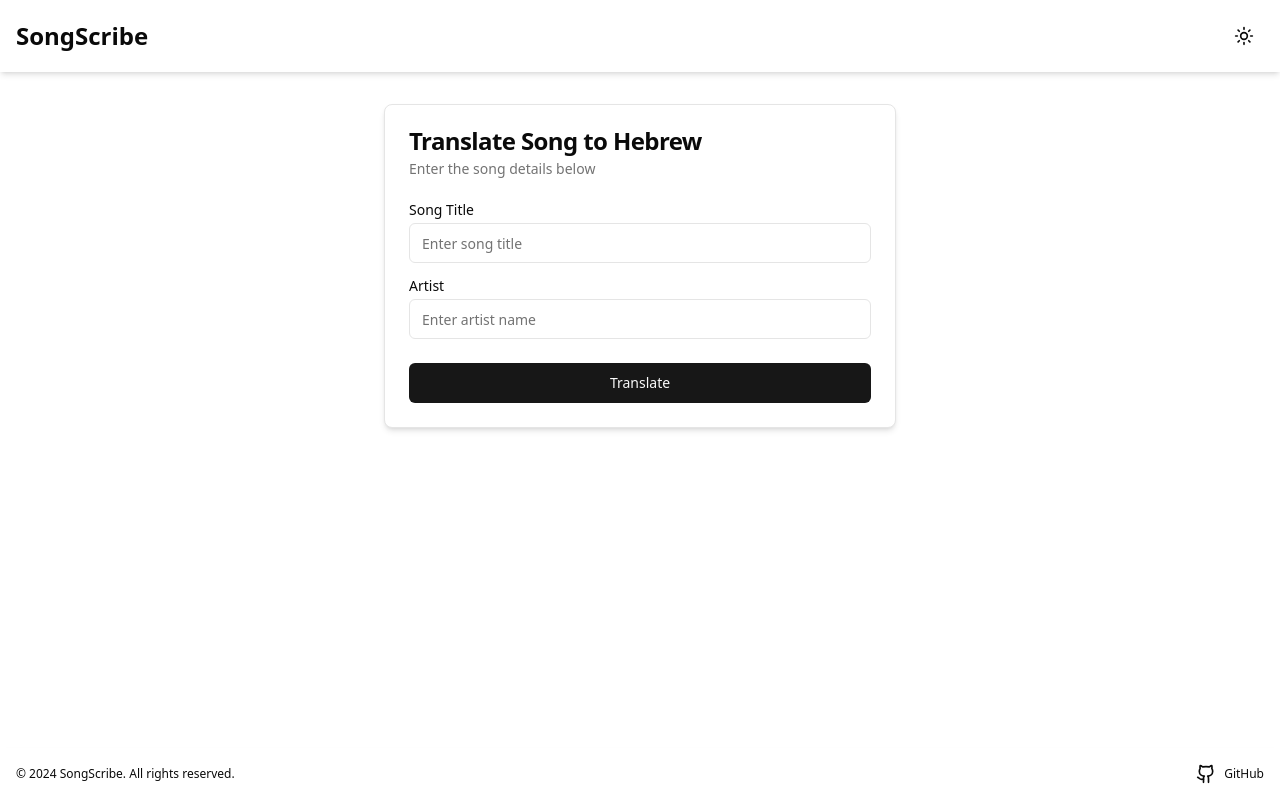
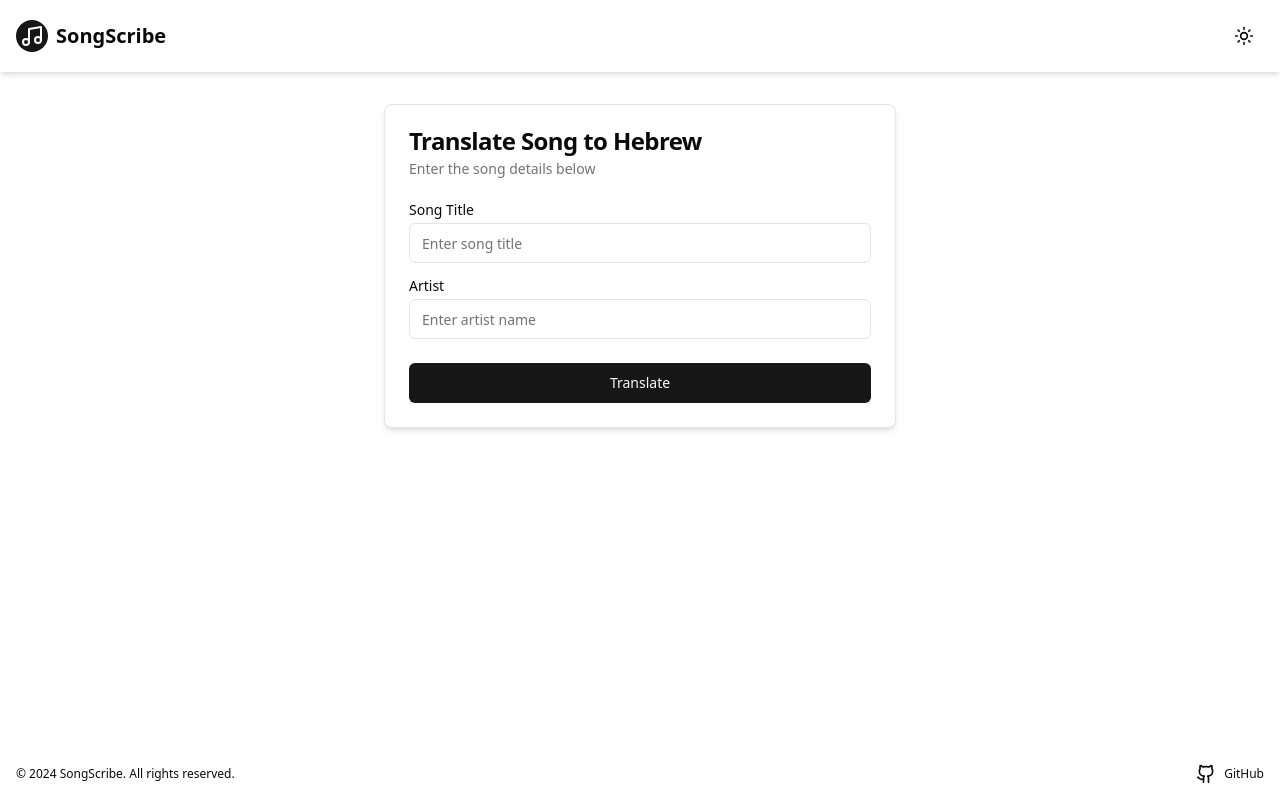
Before and after one commit to ilyaizen/songscribe-next, a Next.js app: page / in a window 1280 px wide. Built offline with nearby package versions, Linux system fonts and the light colour scheme.

Commit message:
A few changes

```diff
--- a/app/layout.tsx
+++ b/app/layout.tsx
@@ -7,6 +7,17 @@
 export const metadata: Metadata = {
   title: 'SongScribe',
   description: 'Translate songs to Hebrew',
+  icons: {
+    icon: '/favicon.ico',
+  },
+  openGraph: {
+    images: ['/og-image.png'],
+    type: 'website',
+    siteName: 'SongScribe',
+    locale: 'en_US',
+    title: 'SongScribe',
+    description: 'Translate songs to Hebrew',
+  },
 };
 
 export default function RootLayout({
--- a/components/Header.tsx
+++ b/components/Header.tsx
@@ -1,7 +1,7 @@
 'use client';
 
 import { useState, useEffect } from 'react';
-import { MoonIcon, SunIcon } from 'lucide-react';
+import { MoonIcon, SunIcon, Music } from 'lucide-react';
 import { Button } from '@/components/ui/button';
 import { useTheme } from 'next-themes';
 import Link from 'next/link';
@@ -25,8 +25,11 @@
   return (
     <header className="bg-background text-foreground shadow-md">
       <div className="container mx-auto flex items-center justify-between px-4 py-4">
-        <Link href="/">
-          <span className="text-2xl font-bold">SongScribe</span>
+        <Link href="/" className="flex items-center space-x-2">
+          <div className="rounded-full bg-primary p-1">
+            <Music className="h-6 w-6 text-primary-foreground" />
+          </div>
+          <span className="text-xl font-bold">SongScribe</span>
         </Link>
         <Button variant="ghost" size="icon" onClick={toggleTheme}>
           {theme === 'light' ? <MoonIcon className="h-5 w-5" /> : <SunIcon className="h-5 w-5" />}
```
